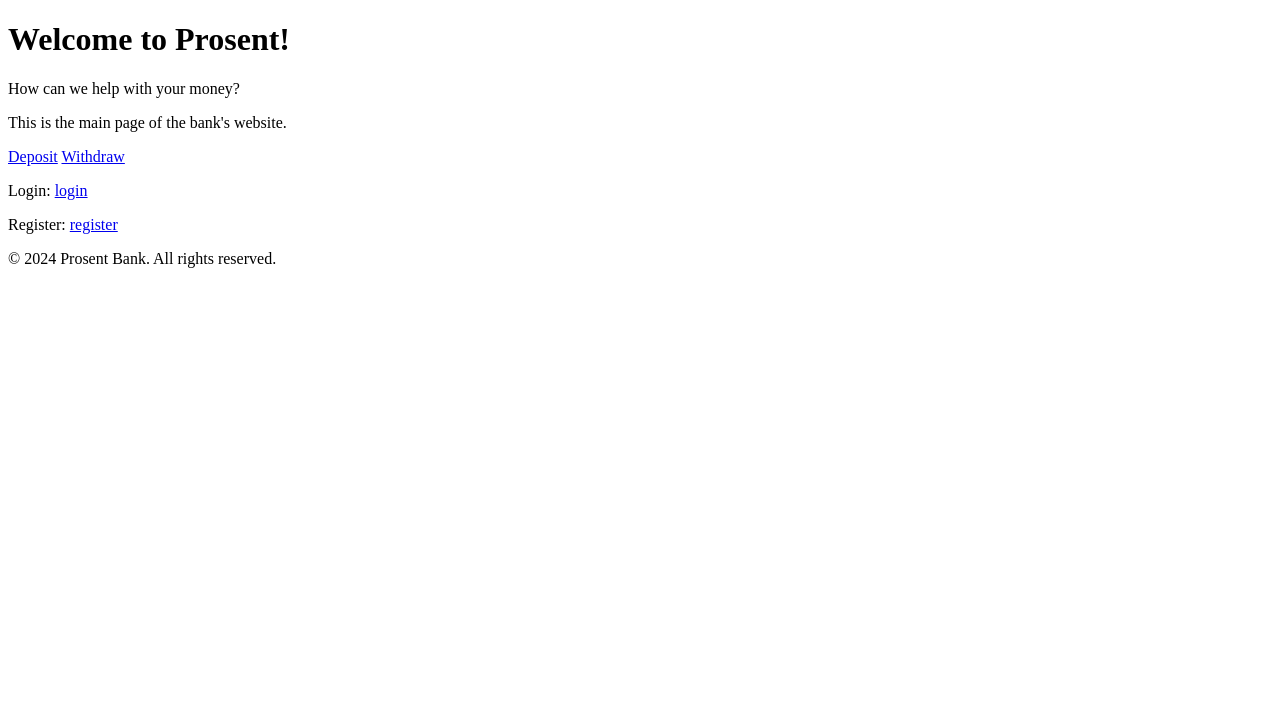
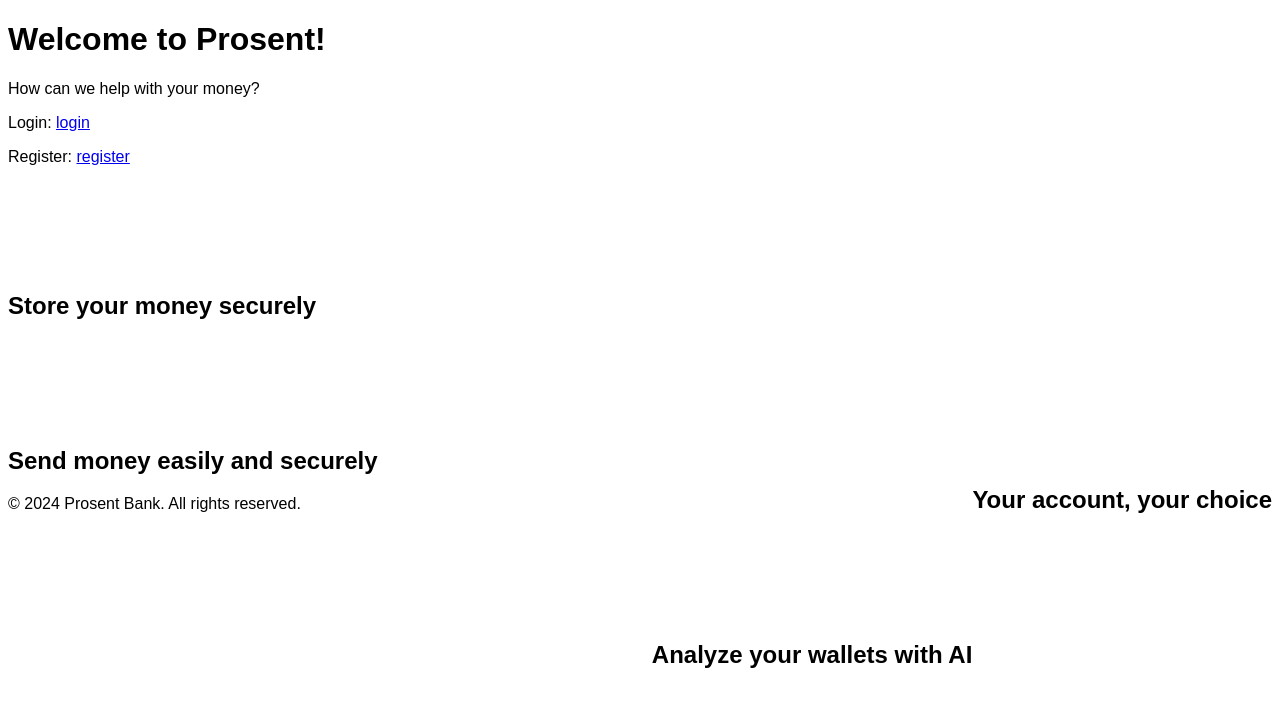
Before and after one commit to oliszymanski/fin-sys, a Django app: page / in a window 1280 px wide. Shown: the top 707 px of the page. Run offline with Django 5.2, Linux system fonts and the light colour scheme.

Commit message:
Starting to style

```diff
--- /dev/null
+++ b/banking_system/banking_app/static/css/style_index.css
@@ -0,0 +1,15 @@
+html, body {
+    font-family: sans-serif;
+}
+
+.section-left{
+    margin-right: 0;
+}
+
+.section-right{
+    float: right;
+}
+
+.section-left, .section-right{
+    margin-top: 10%;
+}
--- a/banking_system/banking_app/templates/index.html
+++ b/banking_system/banking_app/templates/index.html
@@ -4,23 +4,36 @@
     <meta charset="UTF-8">
     <meta name="viewport" content="width=device-width, initial-scale=1.0">
     <title>Prosent Bank</title>
+
+    {% load static %}
+    <link rel="stylesheet" href="{% static '/css/style_index.css' %}">
 </head>
 <body>
     <header>
         <h1>Welcome to Prosent!</h1>
         <p>How can we help with your money?</p>
-        <a href="{ % url '' % }"></a>
     </header>
     <main>
-        <p>This is the main page of the bank's website.</p>
-        <a href="{% url 'deposit' %}">Deposit</a>
-        <a href="{% url 'withdraw' %}">Withdraw</a>
+        <p>Login: <a href="{% url 'login' %}">login</a></p>
+        <p>Register: <a href="{% url 'register' %}">register</a></p>
+    </main>
 
-        <p>Login: <a href="{% url 'login' %}">login</a>
-        </p>
-        <p>Register: <a href="{% url 'register' %}">register</a></p>
+    <div class="section-left">
+        <h2 class="section-title">Store your money securely</h2>
+    </div>
 
-    </main>
+    <div class="section-right">
+        <h2 class="section-title">Your account, your choice</h2>
+    </div>
+
+    <div class="section-left">
+        <h2 class="section-title">Send money easily and securely</h2>
+    </div>
+
+    <div class="section-right">
+        <h2 class="section-title">Analyze your wallets with AI</h2>
+    </div>
+
     <footer>
         <p>&copy; 2024 Prosent Bank. All rights reserved.</p>
     </footer>
```
Also changed, not shown: banking_system/banking_app/static/css/style_account_details.css (added), banking_system/banking_app/static/css/style_login.css (added).
